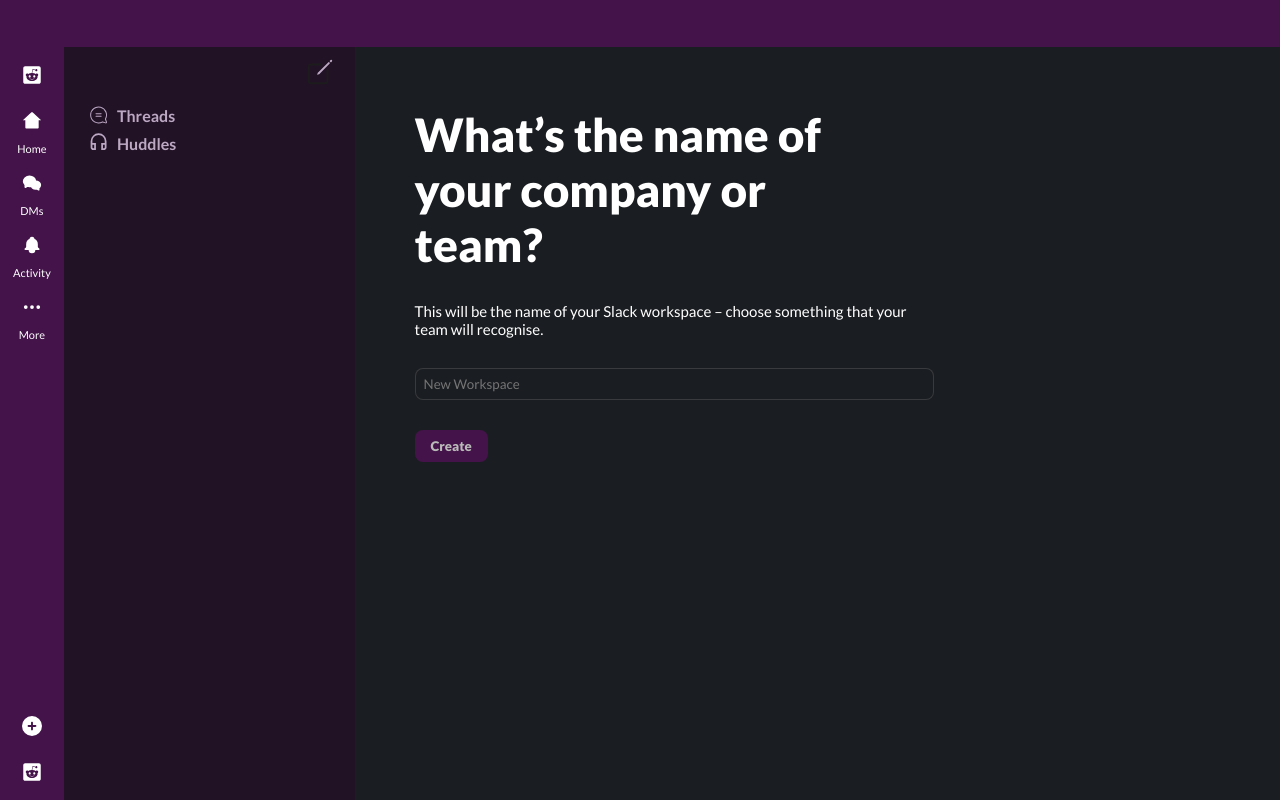
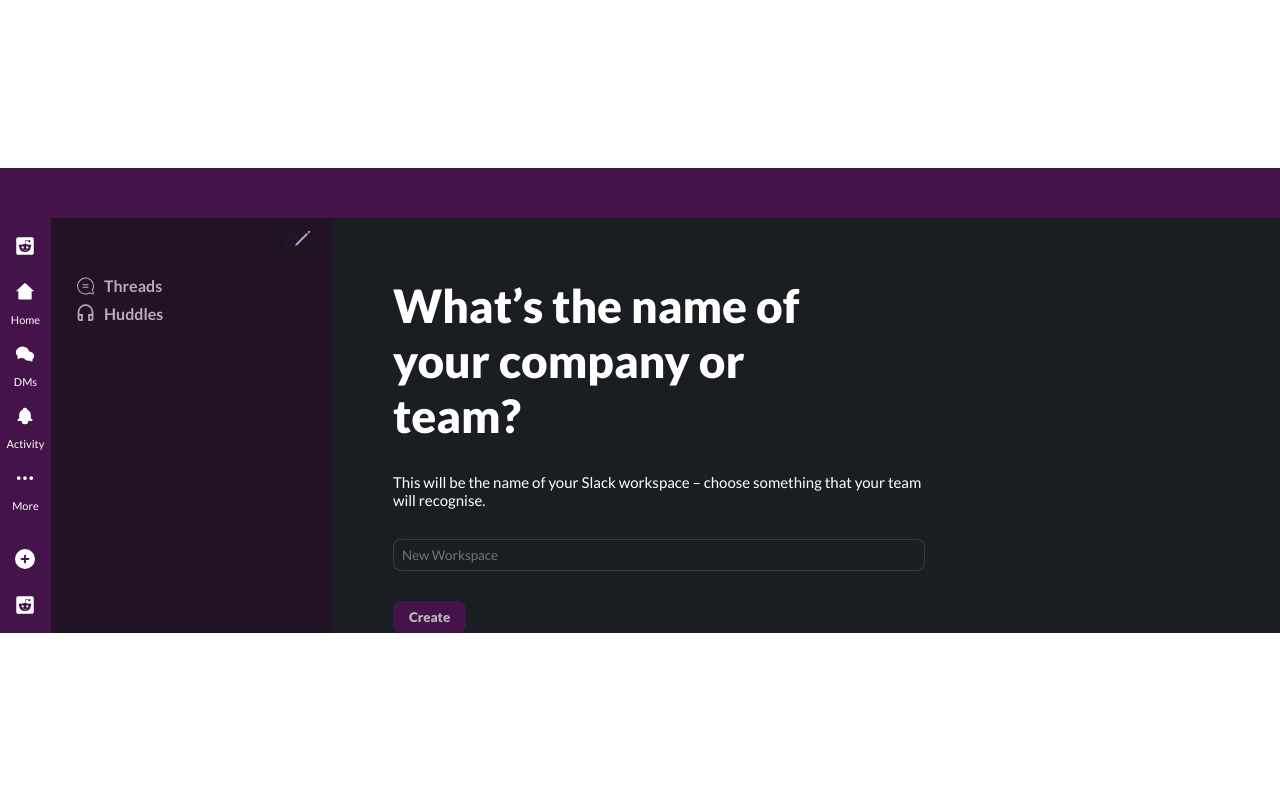
Before and after one commit to CristiannGuerra/SlackClon, a React (Vite) app in the folder frontend/: page /create-workspace in a window 1280 px wide. Built offline with nearby package versions, Linux system fonts and the light colour scheme; no server answers; sample sign-in values are in the browser's storage.

Commit message:
CSS-Boxes-Fixed

```diff
--- a/frontend/src/components/Channel/Channel.css
+++ b/frontend/src/components/Channel/Channel.css
@@ -1,6 +1,6 @@
 .workspace-message-area {
-    height: 100%;
     width: 100%;
+    height: 100%;;
     display: flex;
     flex-direction: column;
     background-color: var(--brand-core-dark-gray);
--- a/frontend/src/components/MessageList/MessageList.css
+++ b/frontend/src/components/MessageList/MessageList.css
@@ -1,9 +1,9 @@
 .workspace-message-area-message-list {
-    flex: 1;
+    width: 100%;
     height: 100%;
     overflow-y: auto;
     display: flex;
     flex-direction: column;
     justify-content: flex-start;
-    padding: 10px 20px;
+    padding: 10px 0px;
 }
--- a/frontend/src/components/Navbar/Navbar.css
+++ b/frontend/src/components/Navbar/Navbar.css
@@ -1,5 +1,5 @@
 .navbar {
-    width: 90px;
+    width: 70px;
     height: 100%;
     background-color: var(--brand-core-aubergine);
     display: flex;
--- a/frontend/src/index.css
+++ b/frontend/src/index.css
@@ -9,9 +9,25 @@
     text-decoration: none;
 }
 
+body {
+    height: 100dvh;
+    max-height: 100dvh;
+    width: 100%;
+    display: flex;
+    flex-direction: column;
+    align-items: center;
+    justify-content: center;
+}
+
 #root {
-    width: 100%;
-    min-height: 100vh;
+    width: 100dvw;
+    height: 100dvh;
+    max-width: 100dvw;
+    max-height: 100dvh;
+    display: flex;
+    flex-direction: column;
+    align-items: space-between;
+    justify-content: center;
     --brand-core-aubergine: #431349;
     --brand-core-dark-aubergine: #221226;
     --brand-core-light-aubergine: #7D3986;
--- a/frontend/src/pages/Workspace/Workspace.css
+++ b/frontend/src/pages/Workspace/Workspace.css
@@ -1,22 +1,25 @@
 .workspace {
     width: 100%;
-    height: 100vh;
+    height: 100%;
     display: flex;
     flex-direction: column;
+    justify-content: center;
+    align-items: center;
+    background-color: aliceblue;
 }
 
 .workspace-container {
     display: flex;
     flex-direction: row;
     width: 100%;
-    height: 100%;
+    height: calc(100% - 50px);
 }
 
 /* Sidebar */
 .workspace-sidebar {
     height: 100%;
     background-color: var(--brand-core-dark-aubergine);
-    width: 400px;
+    width: 300px;
     display: flex;
     flex-direction: column;
     gap: 16px;
```
